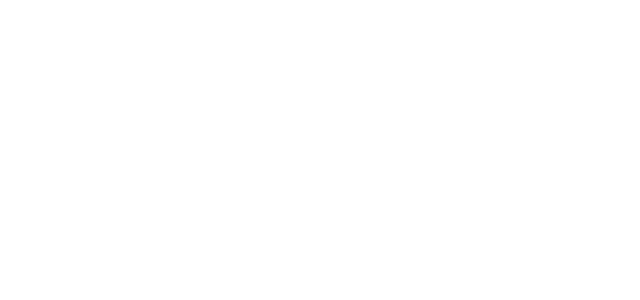
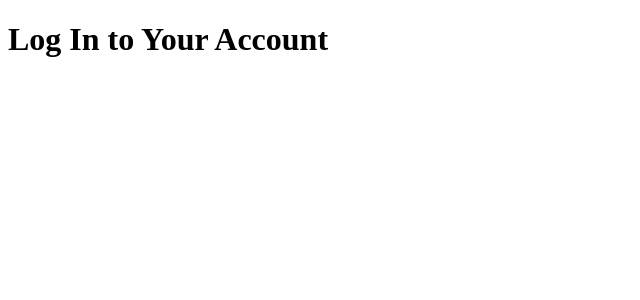
Before and after one commit to marco-vidali/soundscape, a React (Vite) app: page /auth/login in a window 1280 px wide. Before the commit this address had no page. Shown: the top 300 px of the page, without its empty margins (0-640 px from the left). Built offline with nearby package versions, Linux system fonts and the light colour scheme.

Commit message:
Add Login page and route to the application

```diff
--- a/src/App.tsx
+++ b/src/App.tsx
@@ -5,6 +5,7 @@ import { BrowserRouter, Route, Routes } from "react-router-dom";
 const Signup = lazy(() => import("./pages/Signup"));
 const Verification = lazy(() => import("./pages/Verification"));
 const ProfileCreation = lazy(() => import("./pages/ProfileCreation"));
+const Login = lazy(() => import("./pages/Login"));
 
 const queryClient = new QueryClient();
 
@@ -15,6 +16,7 @@ function App() {
                 <Routes>
                     <Route path="auth">
                         <Route path="signup" element={<Signup />} />
+                        <Route path="login" element={<Login />} />
                         <Route path="verification" element={<Verification />} />
                     </Route>
 
--- /dev/null
+++ b/src/features/auth/LoginTitle.tsx
@@ -0,0 +1,5 @@
+const LoginTitle = () => {
+    return <h1>Log In to Your Account</h1>;
+};
+
+export default LoginTitle;
--- /dev/null
+++ b/src/pages/Login.tsx
@@ -0,0 +1,7 @@
+import LoginTitle from "../features/auth/LoginTitle";
+
+const Login = () => {
+    return <LoginTitle />;
+};
+
+export default Login;
```
